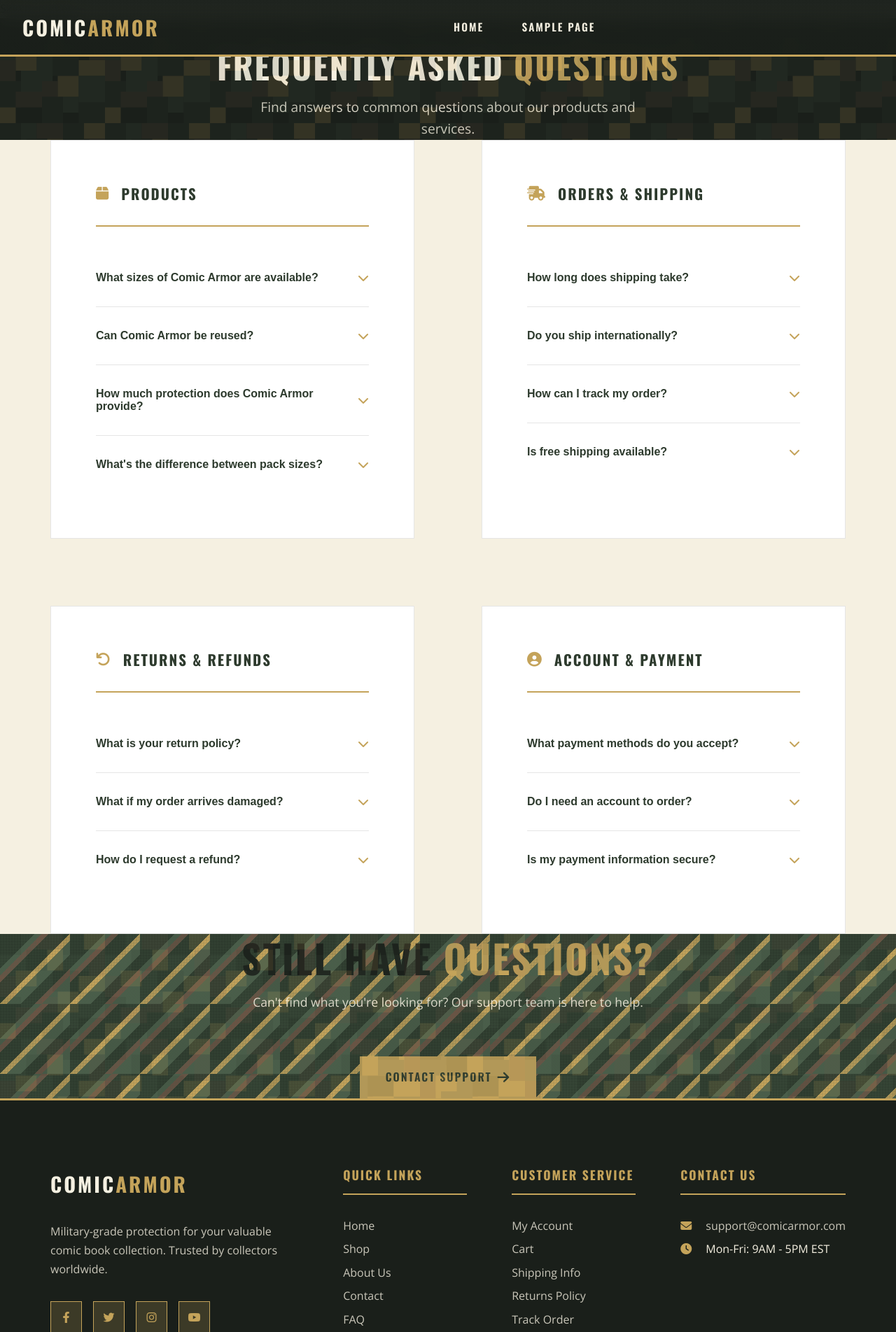
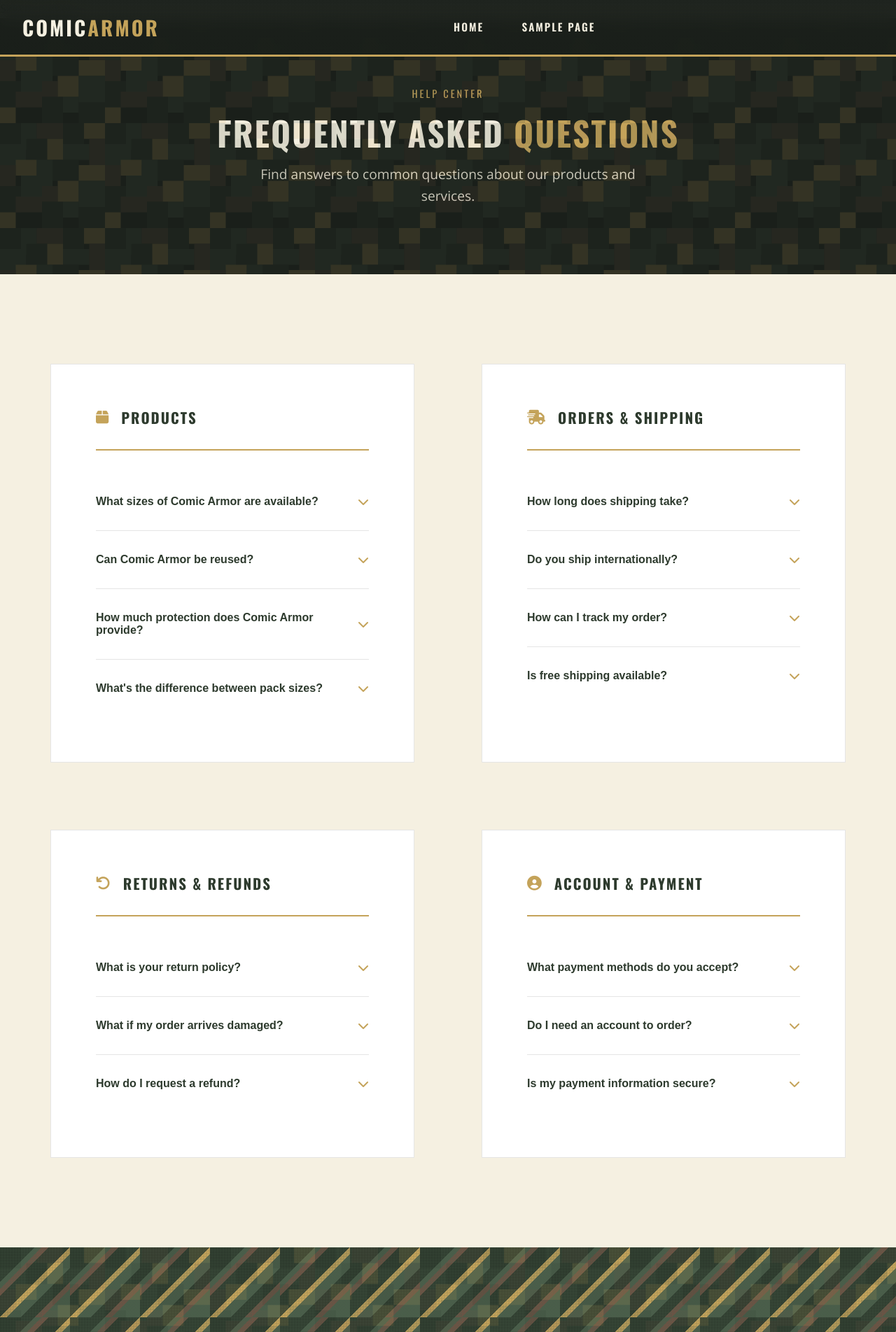
Before and after one commit to mikeisflux/comic-armor, a WordPress theme: template page-faq.php in a window 1280 px wide. Shown: the top 1904 px of the page at 70% size. Run offline with PHP 8.4 and a stand-in for WordPress, Linux system fonts and the light colour scheme; the site name, menu and one post (Sample post) are stand-ins, and other content is empty; some libraries are stand-ins or nearby versions.

Commit message:
Fix page hero spacing and add missing --spacing-xxl variable

```diff
--- a/style.css
+++ b/style.css
@@ -53,6 +53,7 @@ Requires PHP: 7.4
     --spacing-md: 2rem;
     --spacing-lg: 4rem;
     --spacing-xl: 6rem;
+    --spacing-xxl: 8rem;
 
     /* Border Radius */
     --radius-sm: 2px;
@@ -1385,9 +1386,15 @@ h1, h2, h3, h4, h5, h6 {
    Page Hero Section (for inner pages)
    ========================================================================== */
 .page-hero {
-    padding: var(--spacing-xxl) 0;
+    padding: var(--spacing-xl) 0;
     text-align: center;
     background: var(--bg-dark);
+}
+
+.page-hero .container {
+    max-width: 1200px;
+    margin: 0 auto;
+    padding: 0 var(--spacing-md);
 }
 
 .page-hero .page-subtitle {
```
Also changed, not shown: 1 other file.
